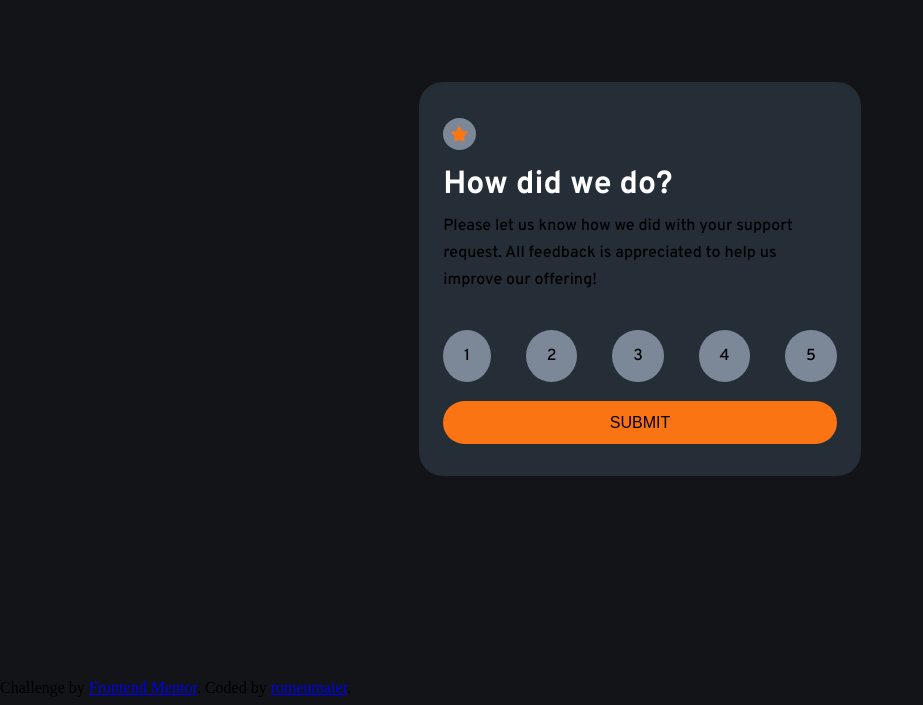
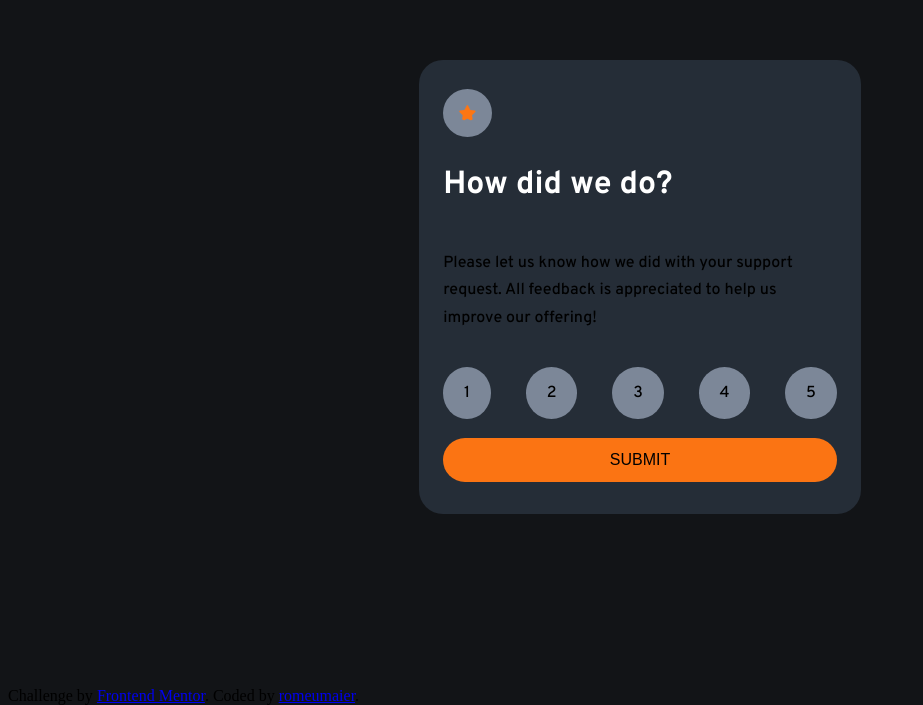
Before and after one commit to Edsonromeumaier/Rating-component, a plain HTML site: page index.html in a window 1280 px wide. Shown: the part 121-826 px from the top of the page, without its empty margins (0-923 px from the left). Drawn offline with Linux system fonts and the light colour scheme.

Commit message:
conserta o javascript

```diff
--- a/index.html
+++ b/index.html
@@ -6,7 +6,6 @@
   <meta name="viewport" content="width=device-width, initial-scale=1.0"> <!-- displays site properly based on user's device -->
   <link rel="icon" type="image/png" sizes="32x32" href="./images/favicon-32x32.png">
   <link rel="stylesheet" href="./style.css">
-  <script src="./script.js"></script>
 </head>
 <body>
   <main>
@@ -77,5 +76,6 @@
         Challenge by <a href="https://www.frontendmentor.io?ref=challenge" target="_blank">Frontend Mentor</a>.
         Coded by <a href="#">romeumaier</a>.
       </footer>
+          <script src="./script.js"></script>
 </body>
 </html>
--- a/script.js
+++ b/script.js
@@ -1,4 +1,4 @@
-const modal=document.querySelector(".thankYu");
+const modal= document.querySelector(".thankYu");
 
 const openModalBtn = document.querySelector(".btn");
 
@@ -13,7 +13,7 @@ const ratingElement = document.getElementsByClassName('rating');
 
 openModalBtn.addEventListener("click",() => {
     cardElement.style.display = "none";
-    modal.showModal();
+    modal.show();
 });
 
 closeModalBtn.addEventListener("click",()=> {
--- a/style.css
+++ b/style.css
@@ -2,10 +2,8 @@
   @import url('https://fonts.googleapis.com/css2?family=Outfit:wght@400;700&family=Overpass:wght@500;700&family=Red+Hat+Display&display=swap');
     *{
 
+        box-sizing: border-box;
 
-        box-sizing: border-box;
-        margin: 0;
-        padding: 0;
     }
   :root {
         --Orange: hsl(25, 97%, 53%);
@@ -45,12 +43,13 @@
     justify-content:flex-start;
     width: 3rem;
     height: 3rem;
+
     }
 
     .circle-star{
         background-color: var(--MediumGrey);
         border-radius: 50%;
-        padding: 0.5em;
+        padding: 1em;
       }
 
      .message{
```
